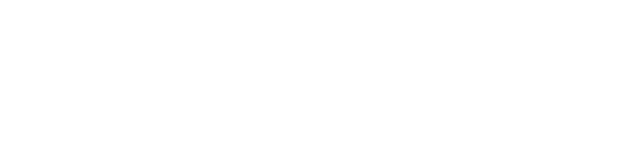
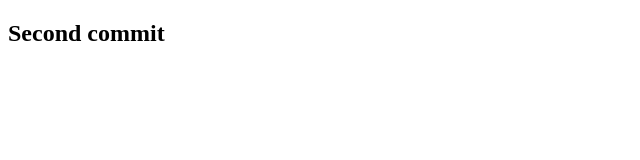
Before and after one commit to dhquan142tr/git-github, a plain HTML site: page index.html in a window 1280 px wide. Shown: the whole page, without its empty margins (0-640 px from the left). Drawn offline with Linux system fonts and the light colour scheme.

Commit message:
second commit

```diff
--- a/index.html
+++ b/index.html
@@ -6,5 +6,7 @@
         <title>Git va github</title>
         <link rel="stylesheet" href="./styles.css" />
     </head>
-    <body></body>
+    <body>
+        <h2>Second commit</h2>
+    </body>
 </html>
```
Also changed, not shown: 1 other file.
